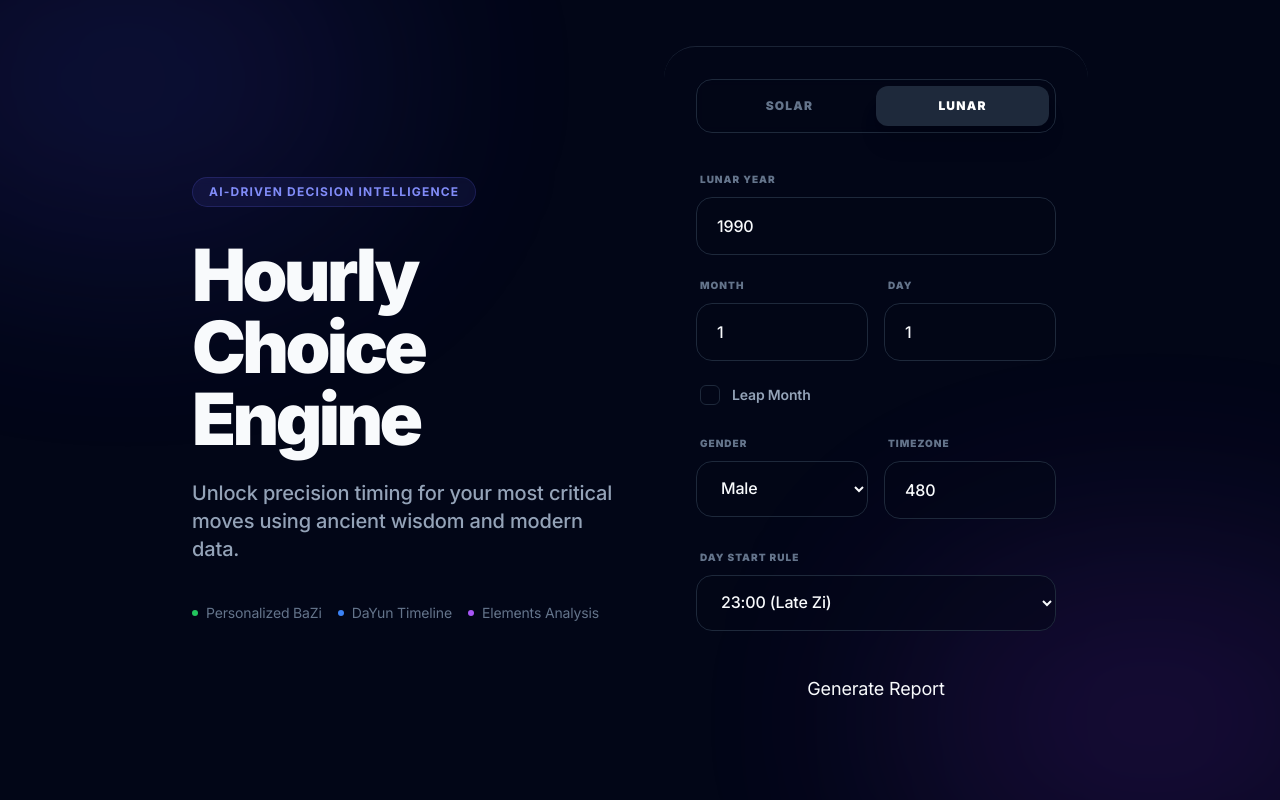
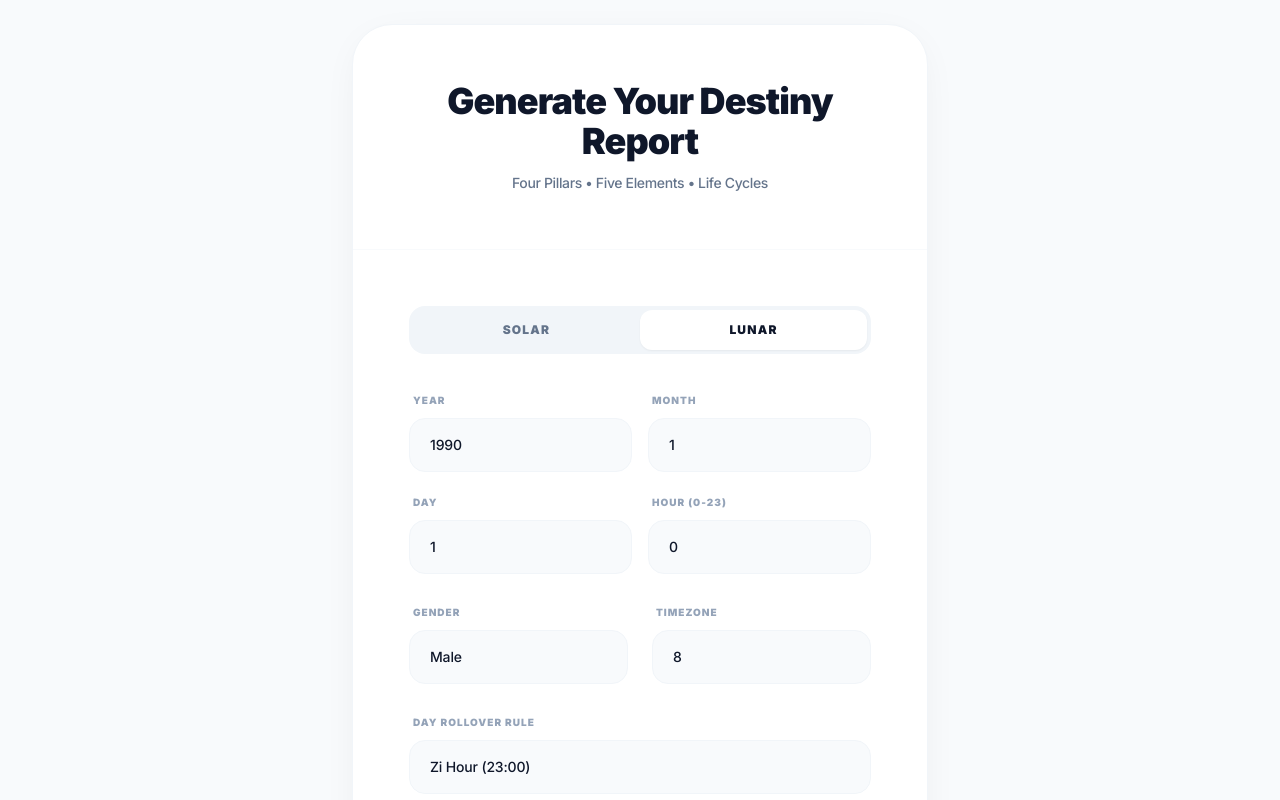
Before and after one commit to 0x-wzw/Shunshi, a Next.js app: page / in a window 1280 px wide. Both pictures are taken after a click on the button "LUNAR". Shown: the top 800 px of the page. Built offline with nearby package versions, Linux system fonts and the light colour scheme.

Commit message:
Complete Minimal SaaS Redesign (Notion x Stripe style)

```diff
--- a/app/page.tsx
+++ b/app/page.tsx
@@ -19,194 +19,179 @@ export default function Home() {
         dayStartHourLocal: 23,
     });
 
-    const handleSubmit = (e: React.FormEvent) => {
-        e.preventDefault();
-        const { birthDateTime, birthYear, birthMonth, birthDay, birthHour, isLeap, gender, tzOffsetMinutes, dayStartHourLocal } = formData;
-
+    const handleGenerate = () => {
         let birthIsoUtc = "";
 
         if (calendarType === "solar") {
-            const localDate = new Date(birthDateTime);
-            const utcDate = new Date(localDate.getTime() - (tzOffsetMinutes * 60000));
+            if (!formData.birthDateTime) return alert("Please select birth date and time");
+            const localDate = new Date(formData.birthDateTime);
+            const utcDate = new Date(localDate.getTime() - (formData.tzOffsetMinutes * 60000));
             birthIsoUtc = utcDate.toISOString();
         } else {
-            const solarDate = lunarToSolar({
-                year: birthYear,
-                month: birthMonth,
-                day: birthDay,
-                isLeap,
-            });
-            solarDate.setHours(birthHour);
-            const utcDate = new Date(solarDate.getTime() - (tzOffsetMinutes * 60000));
+            const solarDate = lunarToSolar(
+                formData.birthYear,
+                formData.birthMonth,
+                formData.birthDay,
+                formData.isLeap
+            );
+            const compositeDate = new Date(solarDate);
+            compositeDate.setHours(formData.birthHour);
+            const utcDate = new Date(compositeDate.getTime() - (formData.tzOffsetMinutes * 60000));
             birthIsoUtc = utcDate.toISOString();
         }
 
         const params = new URLSearchParams({
             birthIsoUtc,
-            gender,
-            tzOffsetMinutes: tzOffsetMinutes.toString(),
-            dayStartHourLocal: dayStartHourLocal.toString(),
+            gender: formData.gender,
+            tzOffsetMinutes: formData.tzOffsetMinutes.toString(),
+            dayStartHourLocal: formData.dayStartHourLocal.toString(),
         });
 
         router.push(`/report?${params.toString()}`);
     };
 
     return (
-        <main className="min-h-screen relative overflow-hidden flex flex-col items-center justify-center p-4 md:p-8">
-            {/* Decorative Orbs */}
-            <div className="absolute top-[-10%] left-[-10%] w-[40%] h-[40%] bg-indigo-600/20 rounded-full blur-[120px] animate-pulse"></div>
-            <div className="absolute bottom-[-10%] right-[-10%] w-[40%] h-[40%] bg-purple-600/20 rounded-full blur-[120px] animate-pulse" style={{ animationDelay: '2s' }}></div>
-
-            <div className="z-10 w-full max-w-4xl grid md:grid-cols-2 gap-12 items-center">
-                {/* Hero Section */}
-                <div className="space-y-6 text-center md:text-left">
-                    <div className="inline-block px-4 py-1.5 rounded-full bg-indigo-500/10 border border-indigo-500/20 text-indigo-400 text-xs font-bold uppercase tracking-widest backdrop-blur-sm mb-2">
-                        AI-Driven Decision Intelligence
-                    </div>
-                    <h1 className="text-5xl md:text-7xl font-black tracking-tighter leading-tight">
-                        Hourly <span className="text-gradient">Choice</span> Engine
+        <main className="min-h-screen flex items-center justify-center p-6 bg-[#F8FAFC]">
+            <div className="max-w-xl w-full">
+                <div className="bg-white rounded-[2.5rem] shadow-[0_8px_40px_-12px_rgba(0,0,0,0.08)] border border-slate-100 overflow-hidden">
+                    <div className="p-10 md:p-14 text-center border-b border-slate-50">
+                        <h1 className="text-3xl md:text-4xl font-black text-slate-900 mb-3 tracking-tight">
+                            Generate Your Destiny Report
                         </h1>
-                    <p className="text-slate-400 text-lg md:text-xl font-medium leading-relaxed max-w-md">
-                        Unlock precision timing for your most critical moves using ancient wisdom and modern data.
+                        <p className="text-slate-500 font-medium text-sm tracking-tight">
+                            Four Pillars • Five Elements • Life Cycles
                         </p>
-                    <div className="flex flex-wrap gap-4 pt-4 justify-center md:justify-start">
-                        <div className="flex items-center space-x-2 text-slate-500 text-sm">
-                            <span className="w-1.5 h-1.5 rounded-full bg-green-500"></span>
-                            <span>Personalized BaZi</span>
-                        </div>
-                        <div className="flex items-center space-x-2 text-slate-500 text-sm">
-                            <span className="w-1.5 h-1.5 rounded-full bg-blue-500"></span>
-                            <span>DaYun Timeline</span>
-                        </div>
-                        <div className="flex items-center space-x-2 text-slate-500 text-sm">
-                            <span className="w-1.5 h-1.5 rounded-full bg-purple-500"></span>
-                            <span>Elements Analysis</span>
-                        </div>
-                    </div>
                     </div>
 
-                {/* Form Section */}
-                <div className="glass-dark p-8 rounded-[2rem] relative group border-t border-slate-700/50">
-                    <div className="absolute -inset-0.5 bg-gradient-to-r from-indigo-500/20 to-purple-500/20 rounded-[2rem] blur opacity-0 group-hover:opacity-100 transition duration-1000"></div>
-                    <div className="relative space-y-8">
-                        <div className="flex p-1.5 bg-slate-950/50 rounded-2xl border border-slate-800 backdrop-blur-sm">
+                    <div className="p-10 md:p-14 space-y-8">
+                        {/* Calendar Toggle */}
+                        <div className="flex p-1 bg-slate-100 rounded-2xl">
                             <button
                                 onClick={() => setCalendarType("solar")}
-                                className={`flex-1 py-3 text-xs font-black uppercase tracking-widest rounded-xl transition-all ${calendarType === "solar" ? "bg-slate-800 text-white shadow-xl" : "text-slate-500 hover:text-slate-300"}`}
+                                className={`flex-1 py-3 text-xs font-black uppercase tracking-widest rounded-xl transition-all ${calendarType === "solar" ? "bg-white text-slate-900 shadow-sm" : "text-slate-500 hover:text-slate-700"
+                                    }`}
                             >
                                 Solar
                             </button>
                             <button
                                 onClick={() => setCalendarType("lunar")}
-                                className={`flex-1 py-3 text-xs font-black uppercase tracking-widest rounded-xl transition-all ${calendarType === "lunar" ? "bg-slate-800 text-white shadow-xl" : "text-slate-500 hover:text-slate-300"}`}
+                                className={`flex-1 py-3 text-xs font-black uppercase tracking-widest rounded-xl transition-all ${calendarType === "lunar" ? "bg-white text-slate-900 shadow-sm" : "text-slate-500 hover:text-slate-700"
+                                    }`}
                             >
                                 Lunar
                             </button>
                         </div>
 
-                        <form onSubmit={handleSubmit} className="space-y-6">
+                        <div className="space-y-6">
                             {calendarType === "solar" ? (
                                 <div className="space-y-2">
-                                    <label className="text-[10px] font-black uppercase tracking-widest text-slate-500 ml-1">Birth Date & Time</label>
+                                    <label className="text-[10px] font-black text-slate-400 uppercase tracking-widest ml-1">Birth Date & Time</label>
                                     <input
                                         type="datetime-local"
-                                        required
-                                        className="w-full bg-slate-950/50 border border-slate-800 px-5 py-4 rounded-2xl focus:outline-none focus:border-indigo-500/50 focus:ring-1 focus:ring-indigo-500/20 transition-all font-medium"
+                                        className="w-full bg-slate-50 border border-slate-100 rounded-2xl px-5 py-4 text-slate-900 text-sm focus:outline-none focus:ring-2 focus:ring-slate-200 transition-all font-medium"
                                         value={formData.birthDateTime}
                                         onChange={(e) => setFormData({ ...formData, birthDateTime: e.target.value })}
                                     />
                                 </div>
                             ) : (
-                                <div className="grid grid-cols-2 gap-4 animate-in fade-in slide-in-from-top-2 duration-300">
-                                    <div className="space-y-2 col-span-2">
-                                        <label className="text-[10px] font-black uppercase tracking-widest text-slate-500 ml-1">Lunar Year</label>
+                                <div className="space-y-4">
+                                    <div className="grid grid-cols-2 gap-4">
+                                        <div className="space-y-2">
+                                            <label className="text-[10px] font-black text-slate-400 uppercase tracking-widest ml-1">Year</label>
                                             <input
                                                 type="number"
-                                            className="w-full bg-slate-950/50 border border-slate-800 px-5 py-4 rounded-2xl focus:outline-none focus:border-indigo-500/50 transition-all font-medium"
+                                                className="w-full bg-slate-50 border border-slate-100 rounded-2xl px-5 py-4 text-slate-900 text-sm focus:outline-none focus:ring-2 focus:ring-slate-200 transition-all font-medium"
                                                 value={formData.birthYear}
-                                            onChange={(e) => setFormData({ ...formData, birthYear: Number(e.target.value) })}
+                                                onChange={(e) => setFormData({ ...formData, birthYear: parseInt(e.target.value) })}
                                             />
                                         </div>
                                         <div className="space-y-2">
-                                        <label className="text-[10px] font-black uppercase tracking-widest text-slate-500 ml-1">Month</label>
-                                        <select
-                                            className="w-full bg-slate-950/50 border border-slate-800 px-5 py-4 rounded-2xl focus:outline-none focus:border-indigo-500/50 transition-all font-medium appearance-none"
+                                            <label className="text-[10px] font-black text-slate-400 uppercase tracking-widest ml-1">Month</label>
+                                            <input
+                                                type="number"
+                                                max={12}
+                                                min={1}
+                                                className="w-full bg-slate-50 border border-slate-100 rounded-2xl px-5 py-4 text-slate-900 text-sm focus:outline-none focus:ring-2 focus:ring-slate-200 transition-all font-medium"
                                                 value={formData.birthMonth}
-                                            onChange={(e) => setFormData({ ...formData, birthMonth: Number(e.target.value) })}
-                                        >
-                                            {Array.from({ length: 12 }, (_, i) => (
-                                                <option key={i + 1} value={i + 1}>{i + 1}</option>
-                                            ))}
-                                        </select>
+                                                onChange={(e) => setFormData({ ...formData, birthMonth: parseInt(e.target.value) })}
+                                            />
+                                        </div>
+                                    </div>
+                                    <div className="grid grid-cols-2 gap-4">
+                                        <div className="space-y-2">
+                                            <label className="text-[10px] font-black text-slate-400 uppercase tracking-widest ml-1">Day</label>
+                                            <input
+                                                type="number"
+                                                max={31}
+                                                min={1}
+                                                className="w-full bg-slate-50 border border-slate-100 rounded-2xl px-5 py-4 text-slate-900 text-sm focus:outline-none focus:ring-2 focus:ring-slate-200 transition-all font-medium"
+                                                value={formData.birthDay}
+                                                onChange={(e) => setFormData({ ...formData, birthDay: parseInt(e.target.value) })}
+                                            />
                                         </div>
                                         <div className="space-y-2">
-                                        <label className="text-[10px] font-black uppercase tracking-widest text-slate-500 ml-1">Day</label>
+                                            <label className="text-[10px] font-black text-slate-400 uppercase tracking-widest ml-1">Hour (0-23)</label>
                                             <input
                                                 type="number"
-                                            min={1}
-                                            max={30}
-                                            className="w-full bg-slate-950/50 border border-slate-800 px-5 py-4 rounded-2xl focus:outline-none focus:border-indigo-500/50 transition-all font-medium"
-                                            value={formData.birthDay}
-                                            onChange={(e) => setFormData({ ...formData, birthDay: Number(e.target.value) })}
+                                                max={23}
+                                                min={0}
+                                                className="w-full bg-slate-50 border border-slate-100 rounded-2xl px-5 py-4 text-slate-900 text-sm focus:outline-none focus:ring-2 focus:ring-slate-200 transition-all font-medium"
+                                                value={formData.birthHour}
+                                                onChange={(e) => setFormData({ ...formData, birthHour: parseInt(e.target.value) })}
                                             />
                                         </div>
-                                    <div className="flex items-center space-x-3 px-1 pt-2">
-                                        <input
-                                            type="checkbox"
-                                            id="isLeap"
-                                            checked={formData.isLeap}
-                                            onChange={(e) => setFormData({ ...formData, isLeap: e.target.checked })}
-                                            className="w-5 h-5 bg-slate-950 border border-slate-800 rounded-md text-indigo-600 focus:ring-offset-0 focus:ring-indigo-500 appearance-none checked:bg-indigo-600 checked:border-indigo-600 relative after:content-['✓'] after:absolute after:hidden after:inset-0 after:text-center after:text-xs after:leading-5 checked:after:block"
-                                        />
-                                        <label htmlFor="isLeap" className="text-sm font-semibold text-slate-400">Leap Month</label>
                                     </div>
                                 </div>
                             )}
 
-                            <div className="grid grid-cols-2 gap-4">
+                            <div className="grid grid-cols-2 gap-6">
                                 <div className="space-y-2">
-                                    <label className="text-[10px] font-black uppercase tracking-widest text-slate-500 ml-1">Gender</label>
+                                    <label className="text-[10px] font-black text-slate-400 uppercase tracking-widest ml-1">Gender</label>
                                     <select
-                                        className="w-full bg-slate-950/50 border border-slate-800 px-5 py-4 rounded-2xl focus:outline-none focus:border-indigo-500/50 transition-all font-medium"
+                                        className="w-full bg-slate-50 border border-slate-100 rounded-2xl px-5 py-4 text-slate-900 text-sm focus:outline-none focus:ring-2 focus:ring-slate-200 transition-all font-medium appearance-none cursor-pointer"
                                         value={formData.gender}
-                                        onChange={(e) => setFormData({ ...formData, gender: e.target.value as any })}
+                                        onChange={(e) => setFormData({ ...formData, gender: e.target.value })}
                                     >
                                         <option value="male">Male</option>
                                         <option value="female">Female</option>
                                     </select>
                                 </div>
                                 <div className="space-y-2">
-                                    <label className="text-[10px] font-black uppercase tracking-widest text-slate-500 ml-1">Timezone</label>
+                                    <label className="text-[10px] font-black text-slate-400 uppercase tracking-widest ml-1">Timezone</label>
                                     <input
                                         type="number"
-                                        className="w-full bg-slate-950/50 border border-slate-800 px-5 py-4 rounded-2xl focus:outline-none focus:border-indigo-500/50 transition-all font-medium"
-                                        value={formData.tzOffsetMinutes}
-                                        onChange={(e) => setFormData({ ...formData, tzOffsetMinutes: Number(e.target.value) })}
+                                        className="w-full bg-slate-50 border border-slate-100 rounded-2xl px-5 py-4 text-slate-900 text-sm focus:outline-none focus:ring-2 focus:ring-slate-200 transition-all font-medium"
+                                        value={formData.tzOffsetMinutes / 60}
+                                        onChange={(e) => setFormData({ ...formData, tzOffsetMinutes: parseInt(e.target.value) * 60 })}
+                                        placeholder="+08:00"
                                     />
                                 </div>
                             </div>
 
                             <div className="space-y-2">
-                                <label className="text-[10px] font-black uppercase tracking-widest text-slate-500 ml-1">Day Start Rule</label>
+                                <label className="text-[10px] font-black text-slate-400 uppercase tracking-widest ml-1">Day Rollover Rule</label>
                                 <select
-                                    className="w-full bg-slate-950/50 border border-slate-800 px-5 py-4 rounded-2xl focus:outline-none focus:border-indigo-500/50 transition-all font-medium"
+                                    className="w-full bg-slate-50 border border-slate-100 rounded-2xl px-5 py-4 text-slate-900 text-sm focus:outline-none focus:ring-2 focus:ring-slate-200 transition-all font-medium appearance-none cursor-pointer"
                                     value={formData.dayStartHourLocal}
-                                    onChange={(e) => setFormData({ ...formData, dayStartHourLocal: Number(e.target.value) })}
+                                    onChange={(e) => setFormData({ ...formData, dayStartHourLocal: parseInt(e.target.value) })}
                                 >
-                                    <option value={23}>23:00 (Late Zi)</option>
-                                    <option value={0}>00:00 (Standard)</option>
+                                    <option value={23}>Zi Hour (23:00)</option>
+                                    <option value={0}>Midnight (00:00)</option>
                                 </select>
+                            </div>
                         </div>
 
                         <button
-                                type="submit"
-                                className="w-full btn-premium py-5 mt-4 text-lg hover:scale-[1.02]"
+                            onClick={handleGenerate}
+                            className="w-full bg-[#111827] text-white py-5 rounded-[1.25rem] font-black text-xs uppercase tracking-[0.2em] shadow-xl shadow-slate-200 hover:bg-slate-800 transition-all active:scale-[0.98] mt-4"
                         >
                             Generate Report
                         </button>
-                        </form>
                     </div>
                 </div>
+                <p className="text-center mt-10 text-[10px] font-black text-slate-400 uppercase tracking-widest opacity-60">
+                    Powered by BaZi Decision Intelligence
+                </p>
             </div>
         </main>
     );
```
Also changed, not shown: components/ChatInterface.tsx (+21 -21 lines). Lines whose indentation alone changed are shown as unchanged.
